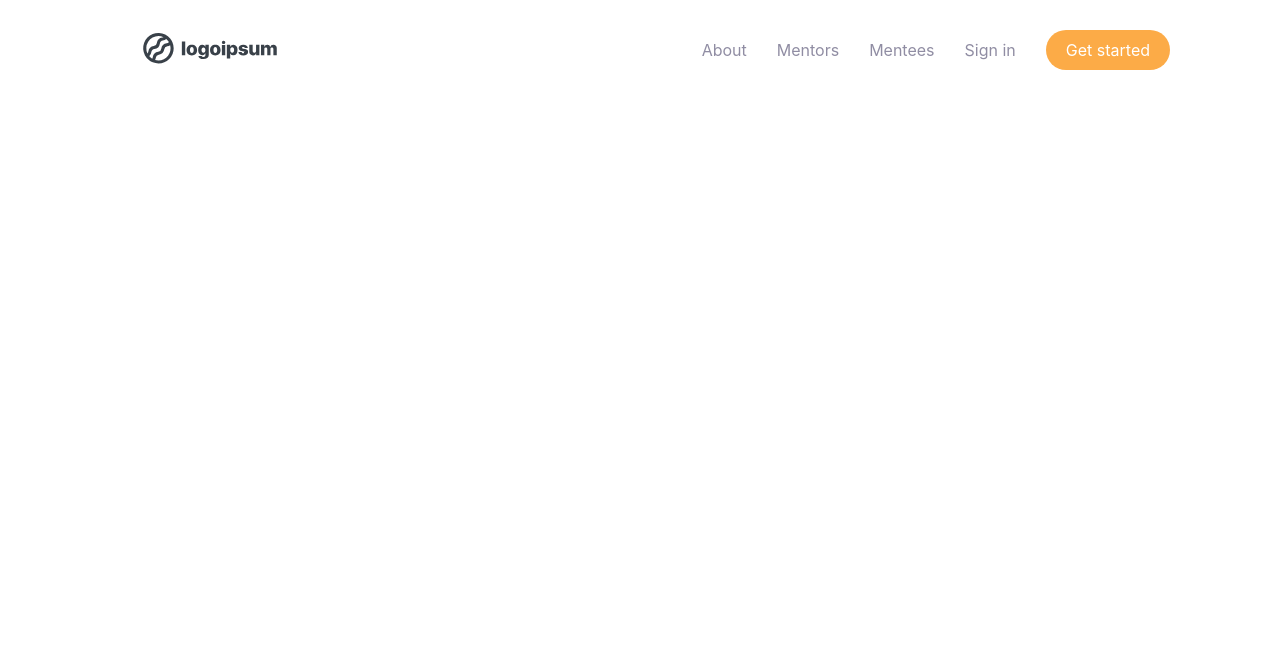
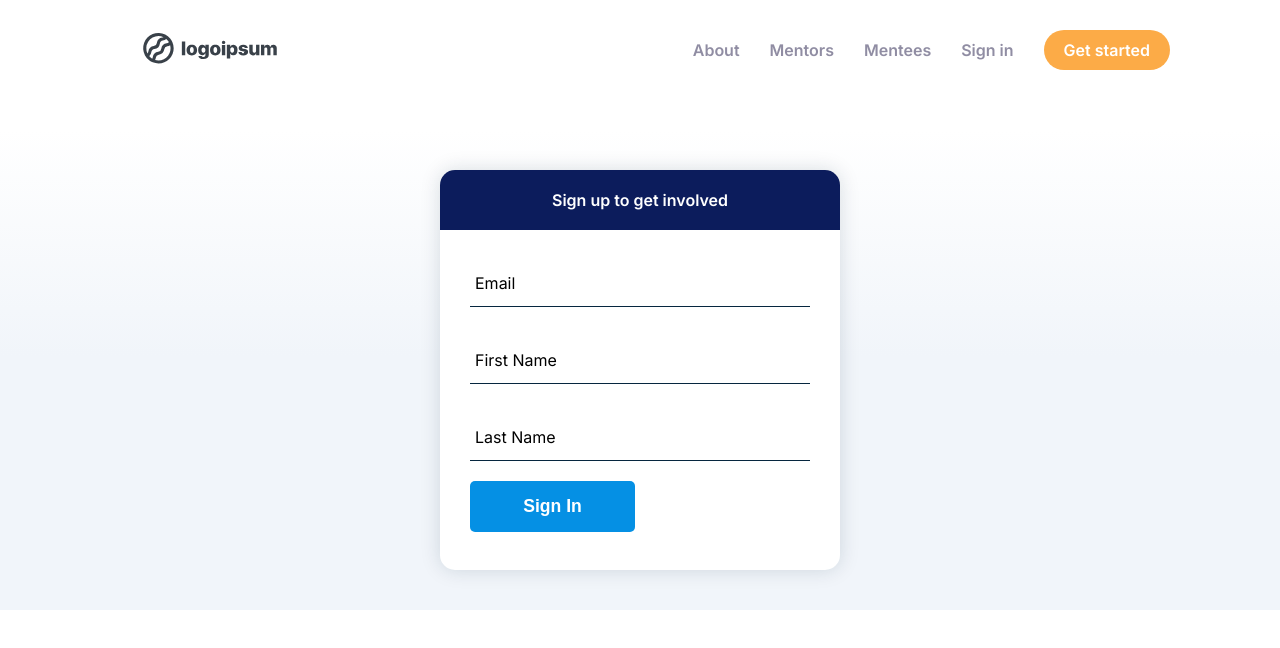
Before and after one commit to emmaBocuma/mentor-manage-client, a React (Create React App) app: page /signup in a window 1280 px wide. Shown: the top 648 px of the page. Built offline with nearby package versions, Linux system fonts and the light colour scheme.

Commit message:
feat: add sign up form

```diff
--- a/public/index.html
+++ b/public/index.html
@@ -24,7 +24,12 @@
       work correctly both with client-side routing and a non-root public URL.
       Learn how to configure a non-root public URL by running `npm run build`.
     -->
-    <title>React App</title>
+    <link rel="preconnect" href="https://fonts.gstatic.com" />
+    <link
+      href="https://fonts.googleapis.com/css2?family=Inter:wght@400;600&display=swap"
+      rel="stylesheet"
+    />
+    <title>Mentor Manage</title>
   </head>
   <body>
     <noscript>You need to enable JavaScript to run this app.</noscript>
--- a/src/App.tsx
+++ b/src/App.tsx
@@ -1,9 +1,12 @@
 import Header from './components/Header';
+import { Route } from 'react-router-dom';
+import SignupPage from './pages/SignUpPage';
 
 function App() {
   return (
     <div className="container">
       <Header />
+      <Route path="/signup" component={SignupPage} />
     </div>
   );
 }
--- a/src/components/Header.tsx
+++ b/src/components/Header.tsx
@@ -25,6 +25,7 @@ const NavItems = styled.ul`
   justify-content: flex-end;
   list-style: none;
   align-items: center;
+  font-weight: 600;
 
   li {
     display: block;
@@ -33,6 +34,10 @@ const NavItems = styled.ul`
     a {
       text-decoration: none;
       color: ${({ theme }) => theme.colors.text.light};
+
+      &:hover {
+        color: ${({ theme }) => theme.colors.text.accent};
+      }
     }
 
     &.signup {
--- /dev/null
+++ b/src/components/SignUpForm.tsx
@@ -0,0 +1,115 @@
+import styled from 'styled-components';
+
+import TextInput from './form/TextInput';
+import SubmitButton from './form/SubmitButton';
+import { device } from '../config/themes';
+import useForm from '../hooks/useForm';
+import { UserBasic } from '../interfaces/common';
+
+const Wrapper = styled.div`
+  display: flex;
+  justify-content: space-between;
+  flex-direction: column;
+
+  @media ${device.tablet} {
+    flex-direction: row;
+  }
+`;
+const Card = styled.div`
+  background-color: ${({ theme }) => theme.colors.background.default};
+  box-shadow: 0 0 20px rgb(6 38 63 / 15%);
+  border-radius: 15px;
+  min-width: 400px;
+  margin: 30px;
+  min-height: 400px;
+  flex: display;
+  justify-content: center;
+`;
+
+const ContainerWrapper = styled.div`
+  padding: 0 30px;
+`;
+
+const Heading = styled.h3`
+  font-size: 1rem;
+  background-color: ${({ theme }) => theme.colors.accent};
+  color: ${({ theme }) => theme.colors.text.highLightLabel};
+  padding: 0;
+  margin: 0 0 20px;
+  border-radius: 15px 15px 0 0;
+  padding: 20px;
+  text-align: center;
+`;
+
+const Error = styled.p`
+  font-size: 0.8rem;
+  color: red;
+  margin: 10px 0;
+  padding: 0;
+`;
+
+const SignUpForm = () => {
+  const { data, errors, handleChange, handleSubmit } = useForm<UserBasic>({
+    validations: {
+      email: {
+        required: {
+          value: true,
+          message: 'Please enter an email address',
+        },
+      },
+      firstName: {
+        required: {
+          value: true,
+          message: 'Please enter your first name',
+        },
+      },
+      lastName: {
+        required: {
+          value: true,
+          message: 'Please enter your last name',
+        },
+      },
+    },
+    onSubmit: () => {
+      console.log('Sent..');
+    },
+  });
+  return (
+    <Wrapper>
+      <Card>
+        <Heading>Sign up to get involved</Heading>
+        <ContainerWrapper>
+          <form className="sign-up-form" onSubmit={handleSubmit}>
+            <TextInput
+              type="email"
+              name="email"
+              value={data.email || ''}
+              handleChange={handleChange('email')}
+              label="Email"
+            />
+            {errors.email && <Error>{errors.email}</Error>}
+            <TextInput
+              type="text"
+              name="firstName"
+              value={data.firstName || ''}
+              handleChange={handleChange('firstName')}
+              label="First Name"
+            />
+            {errors.firstName && <Error>{errors.firstName}</Error>}
+            <TextInput
+              type="text"
+              name="lastName"
+              value={data.lastName || ''}
+              handleChange={handleChange('lastName')}
+              label="Last Name"
+            />
+            {errors.lastName && <Error>{errors.lastName}</Error>}
+            <SubmitButton>Sign In</SubmitButton>
+          </form>
+        </ContainerWrapper>
+      </Card>
+    </Wrapper>
+  );
+};
+
+export default SignUpForm;
--- /dev/null
+++ b/src/components/form/SubmitButton.tsx
@@ -0,0 +1,23 @@
+import styled from 'styled-components';
+
+export const Button = styled.button`
+  background-color: ${({ theme }) => theme.colors.button.default};
+  color: ${({ theme }) => theme.colors.button.label};
+  min-width: 165px;
+  width: auto;
+  padding: 15px 35px;
+  font-size: 1.1rem;
+  font-weight: 600;
+  cursor: pointer;
+  display: flex;
+  justify-content: center;
+  border: none;
+  border-radius: 5px;
+  margin: 20px 0;
+`;
+
+const SubmitButton: React.FC = ({ children }) => {
+  return <Button>{children}</Button>;
+};
+
+export default SubmitButton;
--- /dev/null
+++ b/src/components/form/TextInput.tsx
@@ -0,0 +1,86 @@
+import PropTypes from 'prop-types';
+import styled from 'styled-components';
+
+const GroupContainer = styled.div`
+  position: relative;
+  margin: 35px 0 0;
+  input[type='password'] {
+    letter-spacing: 0.3em;
+  }
+`;
+
+const TextInputContainer = styled.input`
+  background: none;
+  background-color: ${({ theme }) => theme.colors.background.main};
+  color: ${({ theme }) => theme.colors.text.default};
+  font-size: 18px;
+  padding: 10px 10px 10px 5px;
+  display: block;
+  width: 100%;
+  border: none;
+  border-radius: 0;
+  border-bottom: 1px solid ${({ theme }) => theme.colors.text.default};
+  margin: 25px 0 0;
+  &:focus {
+    outline: none;
+  }
+  &:focus ~ label {
+    top: -14px;
+    font-size: 12px;
+    color: ${({ theme }) => theme.colors.text.light};
+  }
+`;
+
+const TextInputLabel = styled.label`
+  font-size: 16px;
+  font-weight: normal;
+  position: absolute;
+  pointer-events: none;
+  left: 5px;
+  top: 8px;
+  transition: 300ms ease all;
+  &.shrink {
+    top: -15px;
+    font-size: 12px;
+    color: ${({ theme }) => theme.colors.text.light};
+  }
+`;
+
+interface ITextInput {
+  handleChange(e: React.ChangeEvent<HTMLInputElement>): void;
+  label: string;
+  value: string;
+  type: string;
+  name: string;
+  required?: boolean;
+}
+
+const TextInput = ({
+  handleChange,
+  label,
+  value,
+  required,
+  name,
+}: ITextInput) => (
+  <GroupContainer>
+    <TextInputContainer
+      onChange={handleChange}
+      name={name}
+      value={value}
+      required={required}
+    />
+    {label ? (
+      <TextInputLabel className={value.length ? 'shrink' : ''}>
+        {label}
+      </TextInputLabel>
+    ) : null}
+  </GroupContainer>
+);
+
+TextInput.propTypes = {
+  handleChange: PropTypes.func,
+  label: PropTypes.string,
+  value: PropTypes.string,
+};
+
+export default TextInput;
--- a/src/config/styled.d.ts
+++ b/src/config/styled.d.ts
@@ -8,6 +8,7 @@ declare module 'styled-components' {
 
     colors: {
       background: {
+        default: string;
         main: string;
         alt: string;
       };
@@ -21,6 +22,7 @@ declare module 'styled-components' {
         default: string;
         light: string;
         highLightLabel: string;
+        accent: string;
       };
     };
   }
--- a/src/config/themes.ts
+++ b/src/config/themes.ts
@@ -7,6 +7,7 @@ export const themes = {
     },
     colors: {
       background: {
+        default: '#ffffff',
         main: '#ffffff',
         alt: '#FAFBFC',
       },
@@ -20,6 +21,7 @@ export const themes = {
         default: '#06263F',
         light: '#908DA3',
         highLightLabel: '#ffffff',
+        accent: '#fcab47',
       },
     },
   },
--- /dev/null
+++ b/src/hooks/useForm.ts
@@ -0,0 +1,87 @@
+import { useState, FormEvent, ChangeEvent } from 'react';
+
+interface Validation {
+  required?: {
+    value: boolean;
+    message: string;
+  };
+  pattern?: {
+    value: string;
+    message: string;
+  };
+  custom?: {
+    isValid: (value: string) => boolean;
+    message: string;
+  };
+}
+
+type Validations<T extends {}> = Partial<Record<keyof T, Validation>>;
+type ErrorRecord<T> = Record<keyof T, string>;
+
+const useForm = <T extends Record<keyof T, any> = {}>(options?: {
+  initialValues?: {};
+  validations?: Validations<T>;
+  onSubmit?: () => void;
+}) => {
+  const [data, setData] = useState<T>((options?.initialValues || {}) as T);
+  const [errors, setErrors] = useState<ErrorRecord<T>>({} as ErrorRecord<T>);
+
+  const handleChange = (key: string) => (e: ChangeEvent<HTMLInputElement>) => {
+    setErrors({} as ErrorRecord<T>);
+    setData({
+      ...data,
+      [key]: e.target.value,
+    });
+  };
+
+  const handleSubmit = async (e: FormEvent<HTMLFormElement>) => {
+    e.preventDefault();
+    const validations = options?.validations;
+    if (validations) {
+      let valid = true;
+      const newErrors = {} as ErrorRecord<T>;
+      for (const key in options?.validations) {
+        const value = data[key];
+        const validation = options?.validations[key];
+
+        // REQUIRED
+        if (validation?.required?.value && !value) {
+          valid = false;
+          newErrors[key] = validation?.required?.message;
+        }
+        // PATTERN
+        const pattern = validation?.pattern;
+        if (pattern?.value && !RegExp(pattern.value).test(value)) {
+          valid = false;
+          newErrors[key] = pattern.message;
+        }
+        // CUSTOM
+        const custom = validation?.custom;
+        if (custom?.isValid && !custom.isValid(value)) {
+          valid = false;
+          newErrors[key] = custom.message;
+        }
+      }
+
+      if (!valid) {
+        setErrors(newErrors);
+        return;
+      }
+
+      setErrors({} as ErrorRecord<T>);
+
+      if (options?.onSubmit) {
+        options.onSubmit();
+      }
+    }
+  };
+
+  return {
+    data,
+    errors,
+    handleChange,
+    handleSubmit,
+  };
+};
+
+export default useForm;
--- /dev/null
+++ b/src/interfaces/common.ts
@@ -0,0 +1,38 @@
+enum UserTypes {
+  Admin = 'Admin',
+  Mentor = 'Mentor',
+  Mentee = 'Mentee',
+}
+
+export interface Mentor {
+  jobTitle: string;
+  techArea: string[];
+  languages: string[];
+  numMentees: number;
+  company?: string;
+  linkedin?: string;
+  mentees?: Mentee[];
+  bio?: string;
+}
+
+export interface Mentee {
+  jobTitle: string;
+  languages: string[];
+  techArea: string[];
+  company?: string;
+  linkedin?: string;
+  mentor?: Mentor;
+  bio?: string;
+}
+
+export interface UserBasic {
+  firstName: string;
+  lastName: string;
+  email: string;
+}
+
+export interface User extends UserBasic {
+  userTypes: UserTypes[];
+  mentor?: Mentor;
+  mentee?: Mentee;
+}
--- /dev/null
+++ b/src/pages/SignUpPage.tsx
@@ -0,0 +1,30 @@
+import styled from 'styled-components';
+import SignUpForm from '../components/SignUpForm';
+
+const Wrapper = styled.main``;
+
+const Section = styled.section`
+  background: linear-gradient(180deg, #ffffff 0%, #f1f5fa 47%);
+`;
+
+const FormContainer = styled.div`
+  margin-left: auto;
+  margin-right: auto;
+  max-width: 1100px;
+  display: flex;
+  justify-content: center;
+  padding: 10px 0;
+`;
+const SignupPage = () => {
+  return (
+    <Wrapper>
+      <Section>
+        <FormContainer>
+          <SignUpForm />
+        </FormContainer>
+      </Section>
+    </Wrapper>
+  );
+};
+
+export default SignupPage;
```
